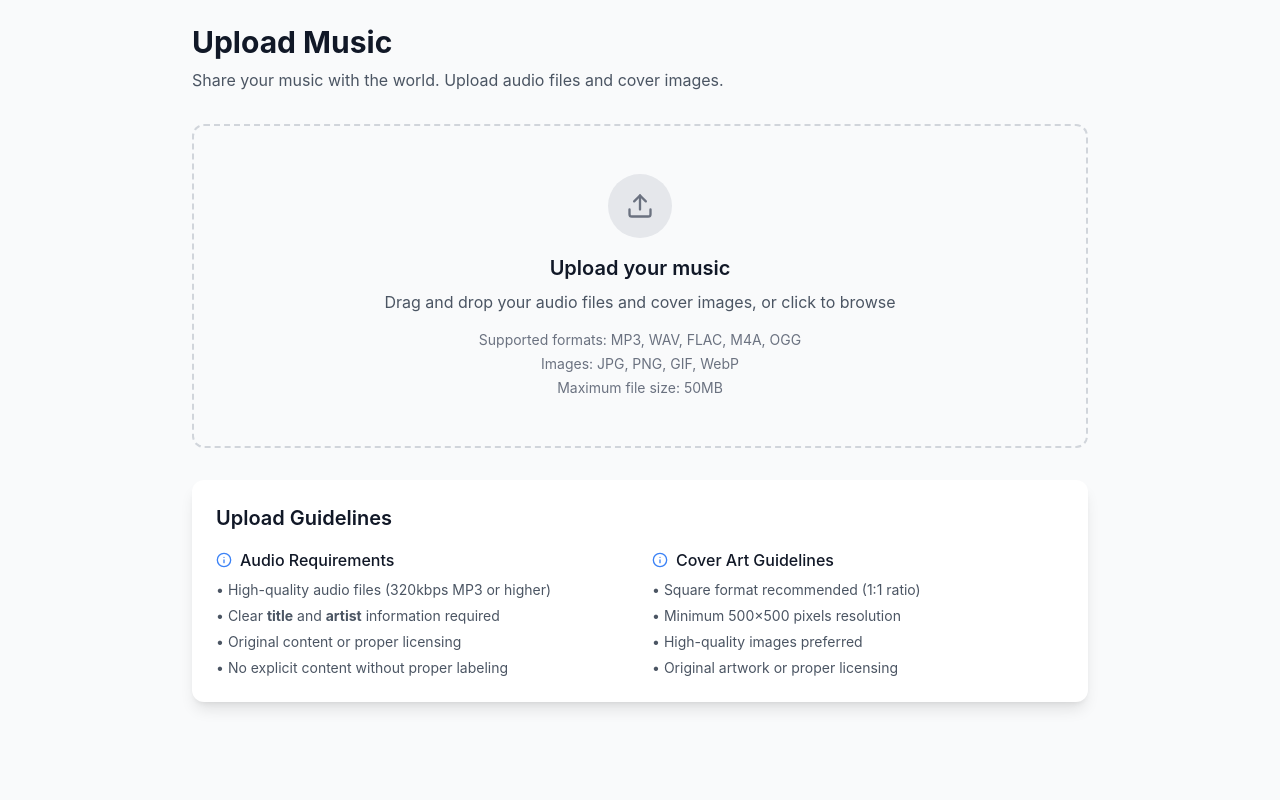
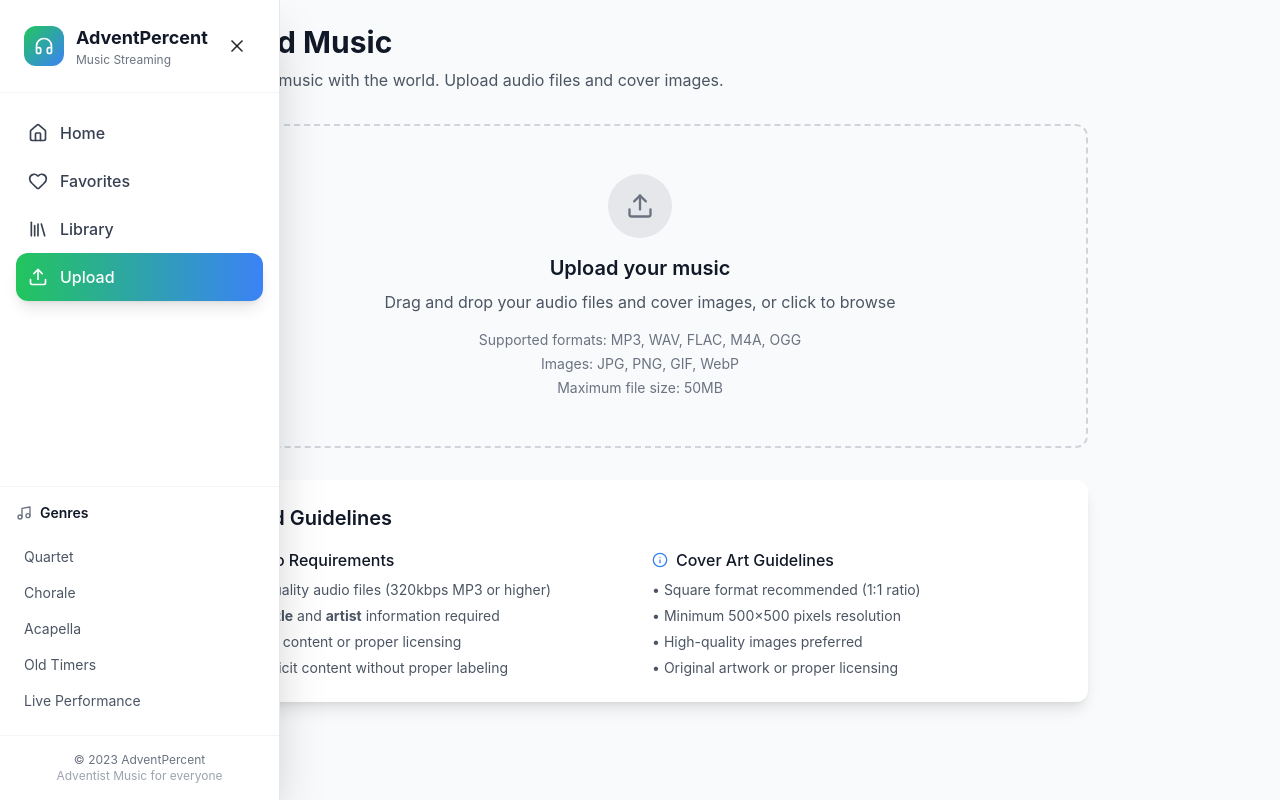
Before and after one commit to Boateng24/adventpercent-front, a React (Vite) app: page /upload in a window 1280 px wide. Built offline with nearby package versions, Linux system fonts and the light colour scheme.

Commit message:
sidebar shown on the upload page

```diff
--- a/src/Pages/Upload.jsx
+++ b/src/Pages/Upload.jsx
@@ -9,11 +9,13 @@ import {
   AlertCircle,
   Info
 } from "lucide-react";
+import Sidebar from "../Components/SideBar/SideBar";
 import { toast } from "react-toastify";
 import axios from "axios";
 import { uploadBase } from "../api/backend.api";
 
 const Upload = () => {
+  const [sidebarCollapsed, setSidebarCollapsed] = useState(false);
   const [files, setFiles] = useState({
     audios: [],
     images: []
@@ -240,6 +242,10 @@ const handleUpload = async () => {
 
   return (
     <div className="min-h-screen bg-gray-50 p-4 md:p-6 w-screen">
+         <Sidebar
+                isCollapsed={sidebarCollapsed}
+                onToggleCollapse={() => setSidebarCollapsed(!sidebarCollapsed)}
+              />
       <div className="max-w-4xl mx-auto">
         {/* Header */}
         <motion.div
```
